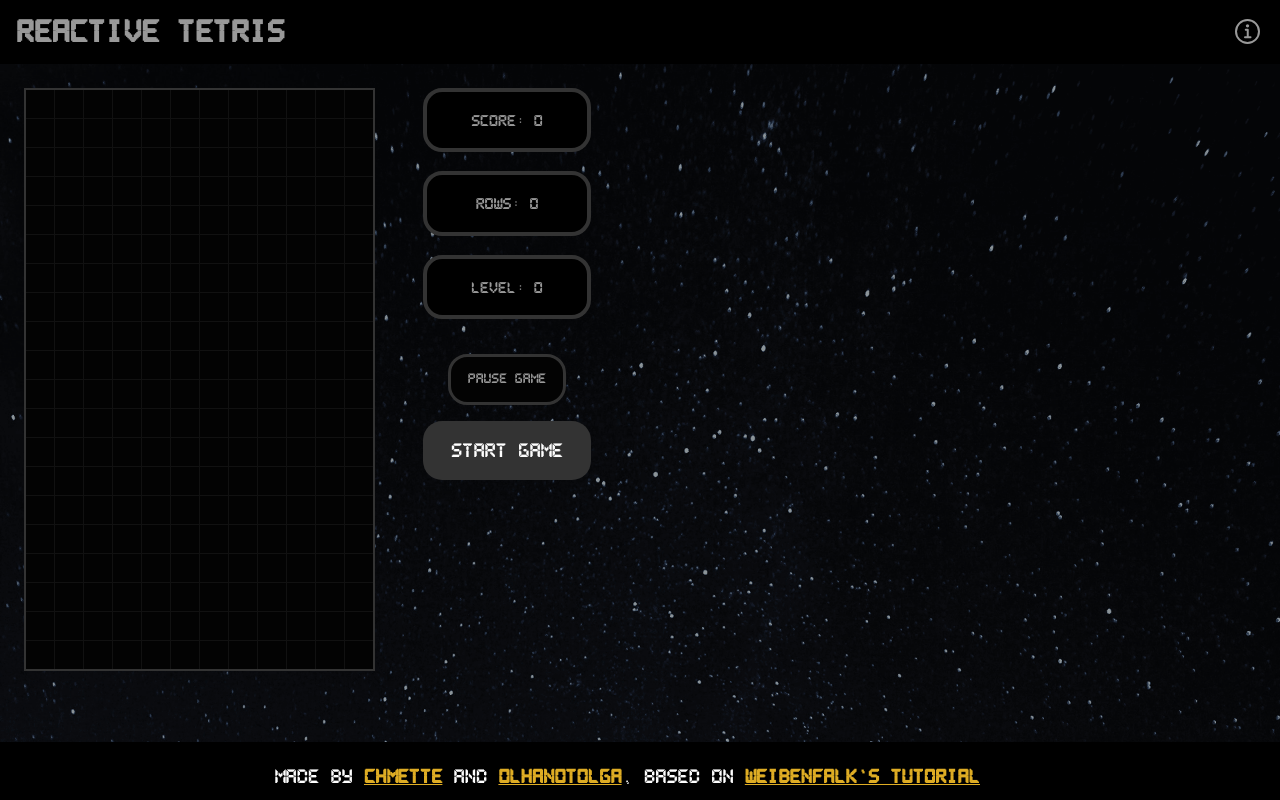
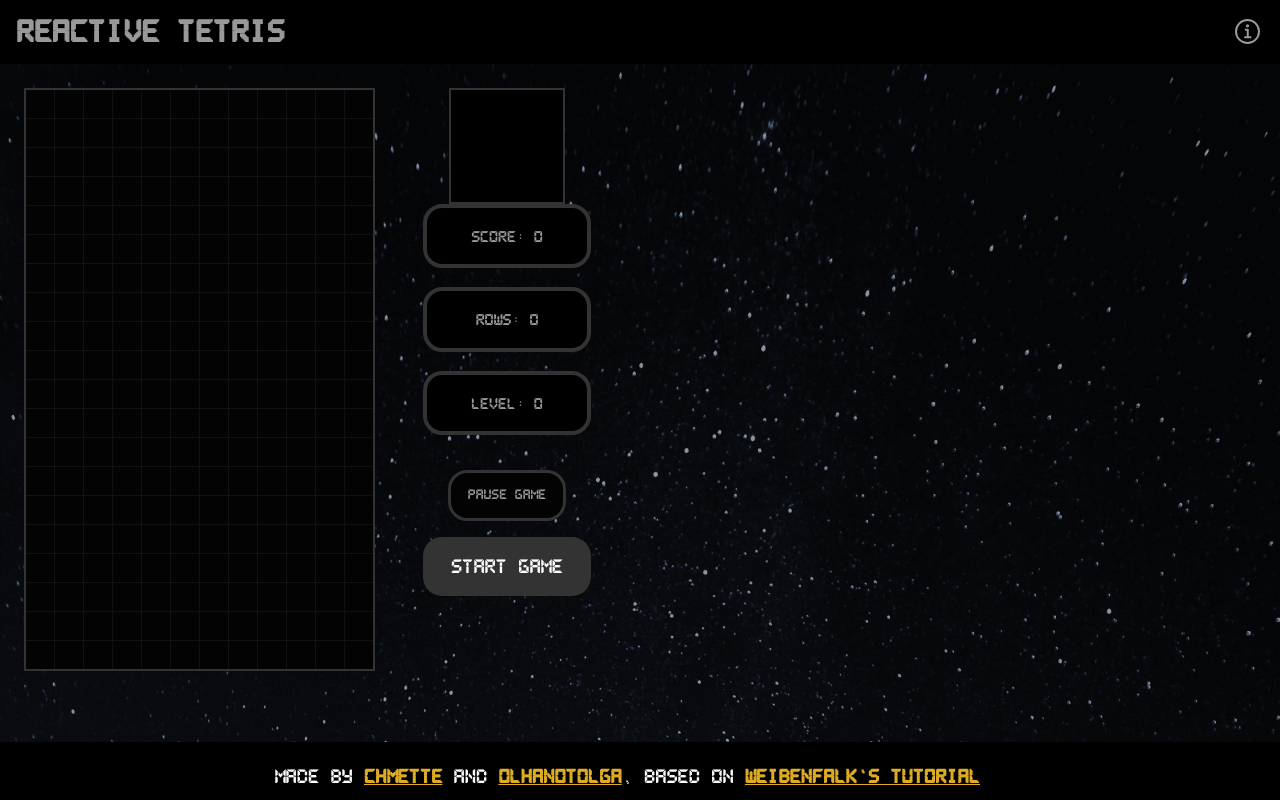
Before and after one commit to chmette/reactive-tetris, a React (Create React App) app: page / in a window 1280 px wide. Built offline with nearby package versions, Linux system fonts and the light colour scheme.

Commit message:
create a display for a tetromino

```diff
--- a/src/components/Cell.jsx
+++ b/src/components/Cell.jsx
@@ -3,7 +3,7 @@ import {StyledCell} from './styles/StyledCell';
 import {TETROMINOS} from '../tetronimos';
 
 const Cell = ({type}) => (
-	<StyledCell type={type} color={TETROMINOS[type].color}>
+	<StyledCell type={type} color={TETROMINOS[type] ? TETROMINOS[type].color : "0, 0, 0"}>
 
 	</StyledCell>
 )
--- a/src/components/FutureTetro.jsx
+++ b/src/components/FutureTetro.jsx
@@ -1,11 +1,21 @@
-import React from 'react'
+import React from 'react';
+import Cell from './Cell';
+import StyledFutureTetro from './styles/StyledFutureTetro';
 
-const FutureTetro = () => {
+const FutureTetro = ({player}) => {
+	const width = 4;
+	const height = 4;
+	console.log(player);
     return (
-        <div>
-            FutureTetro
-        </div>
+        <StyledFutureTetro width={player.tetromino.length} height={player.tetromino[0].length}>
+           <div>
+           	 {/* display an empty stage: width and height as the largest tetro */}
+				{player.tetromino.length > 1 && player.tetromino.map((row => row.map((cell, idx) => <Cell key={idx} type={cell[0]}/>) ))}
+				{/* display cells allowing them to change the type */}
+				{/* display the upcoming tetro */}
+           </div>
+        </StyledFutureTetro>
     )
 }
 
-export default FutureTetro
+export default FutureTetro;
--- a/src/components/Tetris.jsx
+++ b/src/components/Tetris.jsx
@@ -17,6 +17,7 @@ import Stage from './Stage';
 import Display from './Display';
 import StartButton from './StartButton';
 import PauseButton from './PauseButton';
+import FutureTetro from './FutureTetro';
 
 
 const Tetris = () => {
@@ -137,6 +138,7 @@ const Tetris = () => {
 					<StyledTetris>
 						<Stage stage={stage}/>
 						<aside>
+							<FutureTetro player={player}/>
 		                    {gameOver? (<Display gameOver={gameOver} text='Game Over' />) : (
 							<div>
 								<Display text="Score:" value={score} />
--- a/src/components/styles/StyledFutureTetro.js
+++ b/src/components/styles/StyledFutureTetro.js
@@ -0,0 +1,21 @@
+import styled from 'styled-components';
+
+const StyledFutureTetro = styled.section`
+	background-color: #000;
+	border: 2px solid #333;
+	width: max(6rem, 14vmin);
+	height: max(6rem, 14vmin);
+	align-self: center;
+	display: flex;
+	align-items: center;
+	justify-content: center;
+
+	& > div {
+		display: grid;
+		grid-template-rows: repeat(${(props) => props.height}, max(1.5rem, 3.5vmin));
+		grid-template-columns: repeat(${(props) => props.width}, max(1.5rem, 3.5vmin));
+		grid-gap: 1px;
+	}
+`
+
+export default StyledFutureTetro;
```
